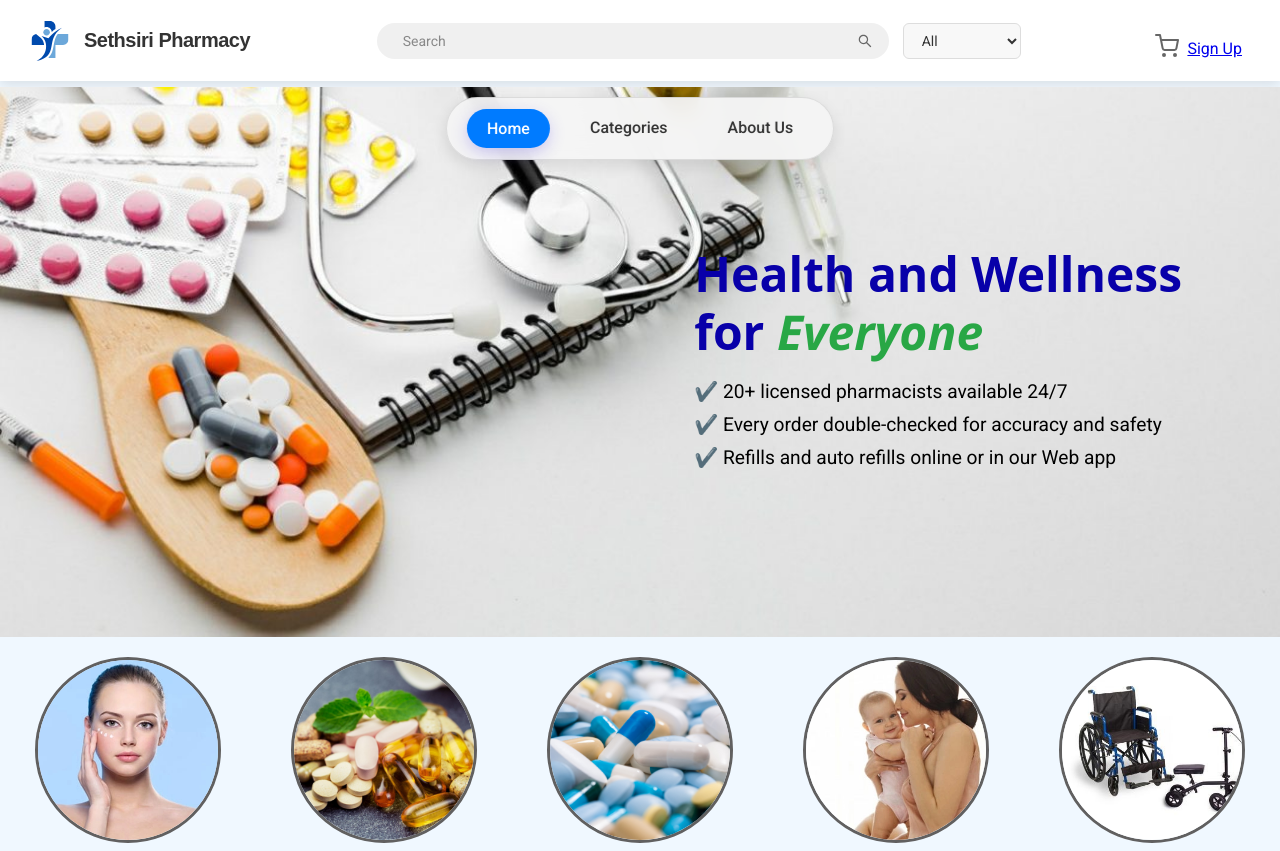
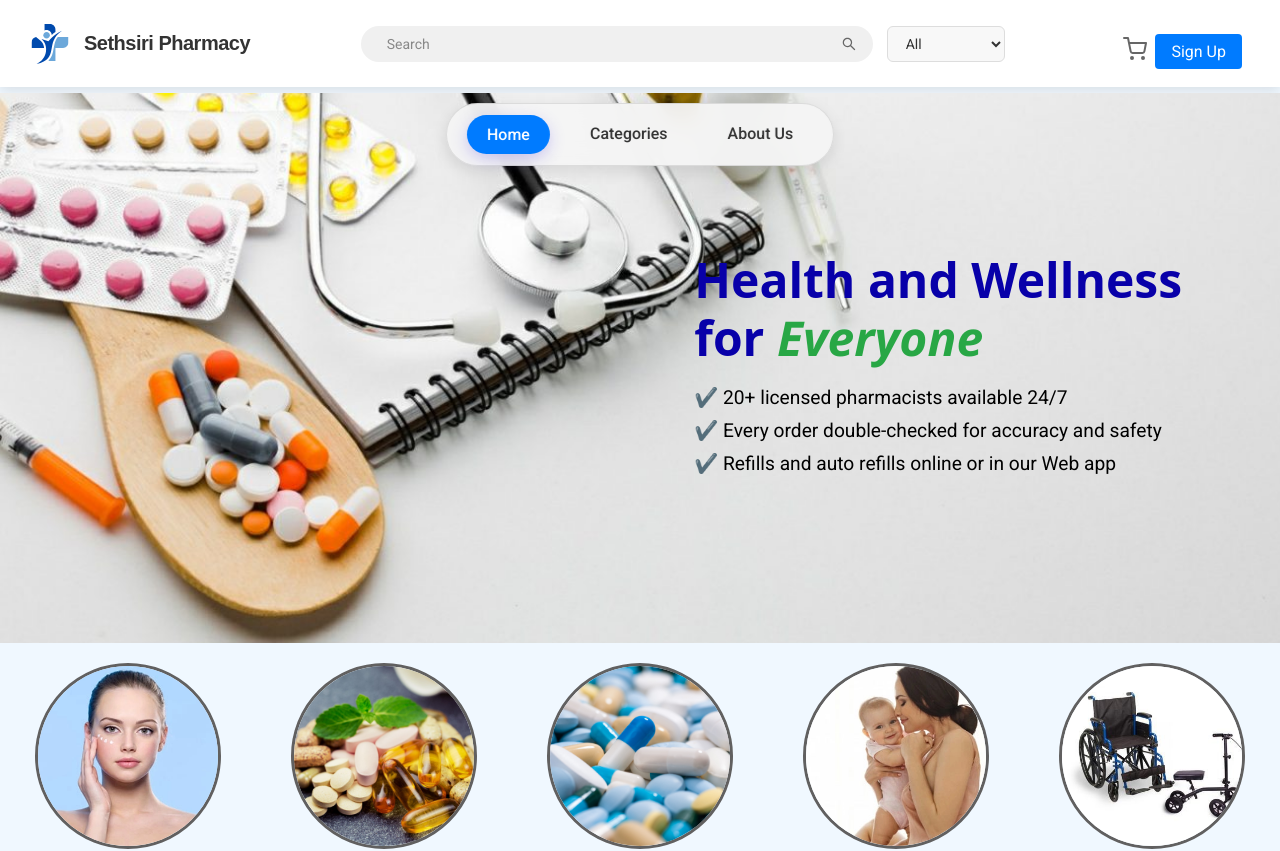
Before and after one commit to imethsuka/pharmacy_MS_ITP, a React (Vite) app in the folder frontend/: page / in a window 1280 px wide. Shown: the top 851 px of the page. Built offline with nearby package versions, Linux system fonts and the light colour scheme; no server answers.

Commit message:
updated signup button

```diff
--- a/frontend/src/components/HeaderStripe.jsx
+++ b/frontend/src/components/HeaderStripe.jsx
@@ -26,7 +26,9 @@ const HeaderStripe = () => {
       {/* Cart and Sign-in */}
       <div className="actions">
         <CartIcon />
-        <Link to="/signup" className="sign-in-button">Sign Up</Link> {/* Use Link component */}
+        <Link to="/signup">
+          <button className="sign-up-button">Sign Up</button>
+        </Link>
       </div>
     </header>
   );
--- a/frontend/src/styles/HeaderStripe.css
+++ b/frontend/src/styles/HeaderStripe.css
@@ -63,3 +63,16 @@ span {
   align-items: center;
   gap: 18px;
 }
+.sign-up-button {
+  background-color: #007bff;
+  color: white;
+  border: none;
+  padding: 8px 16px;
+  cursor: pointer;
+  border-radius: 4px;
+  font-size: 16px;
+}
+
+.sign-up-button:hover {
+  background-color: #0056b3;
+}
```
